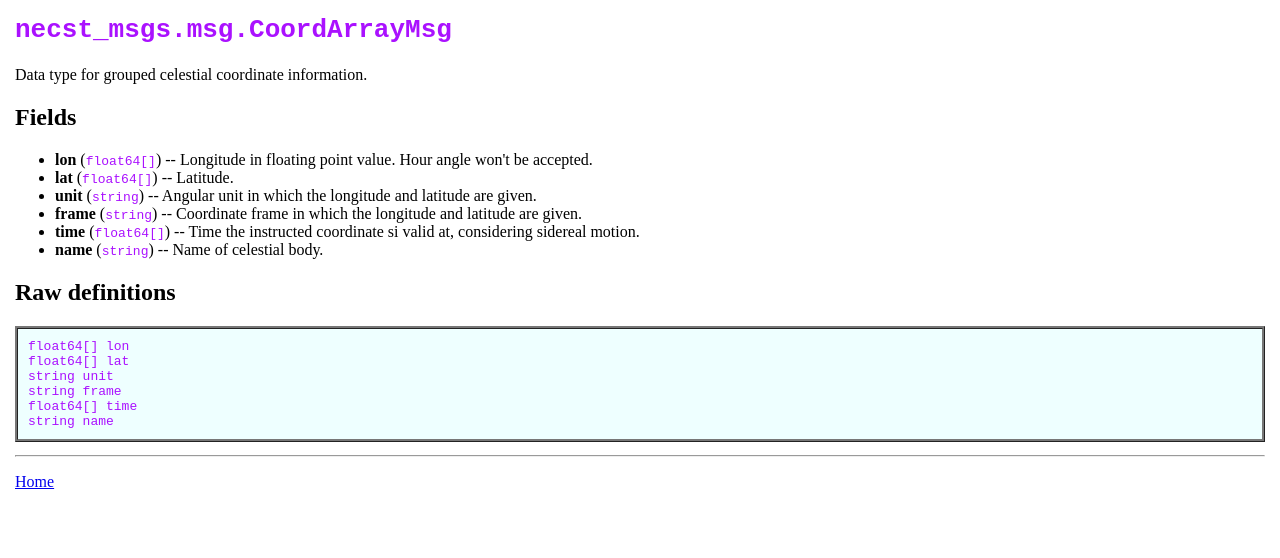
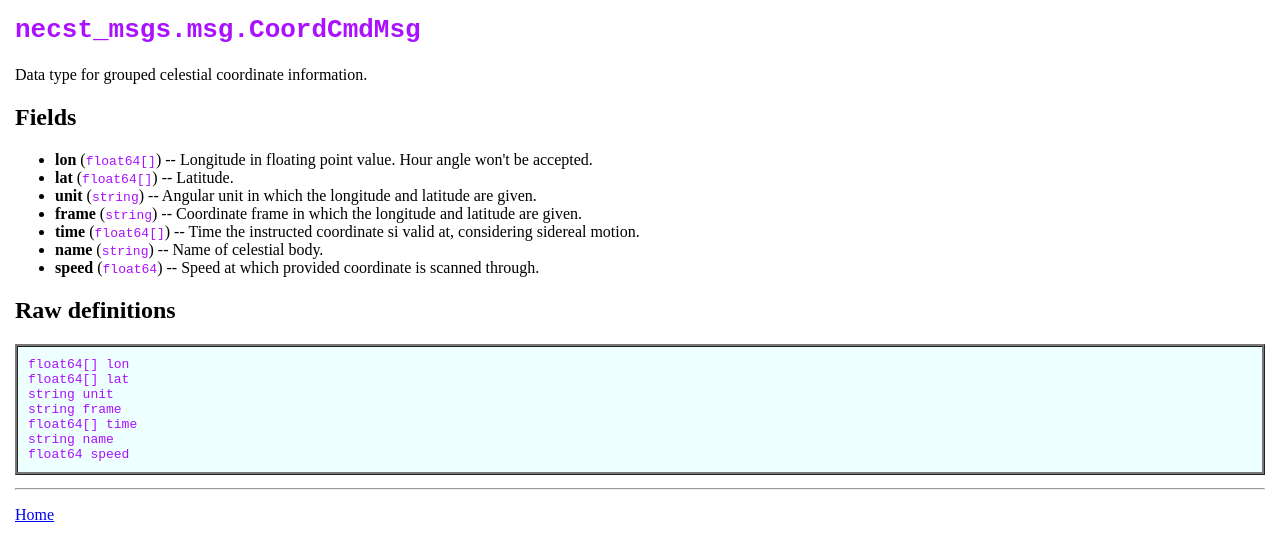
Before and after one commit to necst-telescope/necst-msgs, a plain HTML site: page msg/CoordCmdMsg.html in a window 1280 px wide. Drawn offline with Linux system fonts and the light colour scheme.

Commit message:
deploy: cce7b1d0ca2699ef61e7f07246204c5307b9b094

```diff
--- a/msg/CoordArrayMsg.html
+++ b/msg/CoordCmdMsg.html
@@ -1,4 +1,4 @@
-<p><title>necst_msgs.msg.CoordArrayMsg Reference</title><style>
+<p><title>necst_msgs.msg.CoordCmdMsg Reference</title><style>
 body {
     padding: 7px;
 }
@@ -11,7 +11,7 @@ code {
     color: #A1F;
 }
 </style></p>
-<h1><code>necst_msgs.msg.CoordArrayMsg</code></h1>
+<h1><code>necst_msgs.msg.CoordCmdMsg</code></h1>
 <p>Data type for grouped celestial coordinate information.</p>
 <h2>Fields</h2>
 <ul>
@@ -21,6 +21,7 @@ code {
 <li><strong>frame</strong> (<code>string</code>) --  Coordinate frame in which the longitude and latitude are given.</li>
 <li><strong>time</strong> (<code>float64[]</code>) --  Time the instructed coordinate si valid at, considering sidereal motion.</li>
 <li><strong>name</strong> (<code>string</code>) --  Name of celestial body.</li>
+<li><strong>speed</strong> (<code>float64</code>) --  Speed at which provided coordinate is scanned through.</li>
 </ul>
 <h2>Raw definitions</h2>
 <pre class="codehilite"><code class="language-plaintext">float64[] lon
@@ -29,6 +30,7 @@ string unit
 string frame
 float64[] time
 string name
+float64 speed
 </code></pre>
 
 <hr />
```
Also changed, not shown: index.html (+1 -1 lines).
